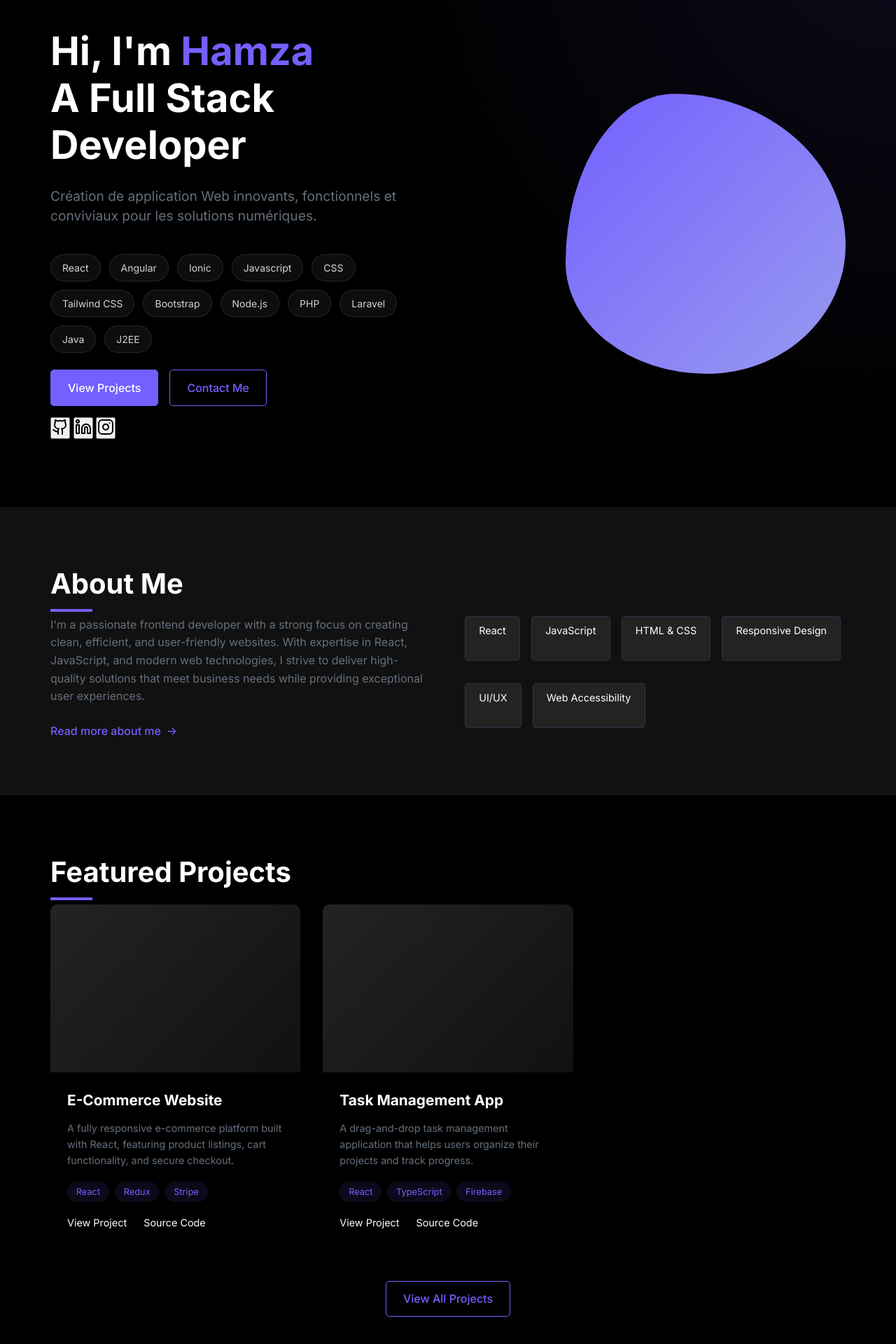
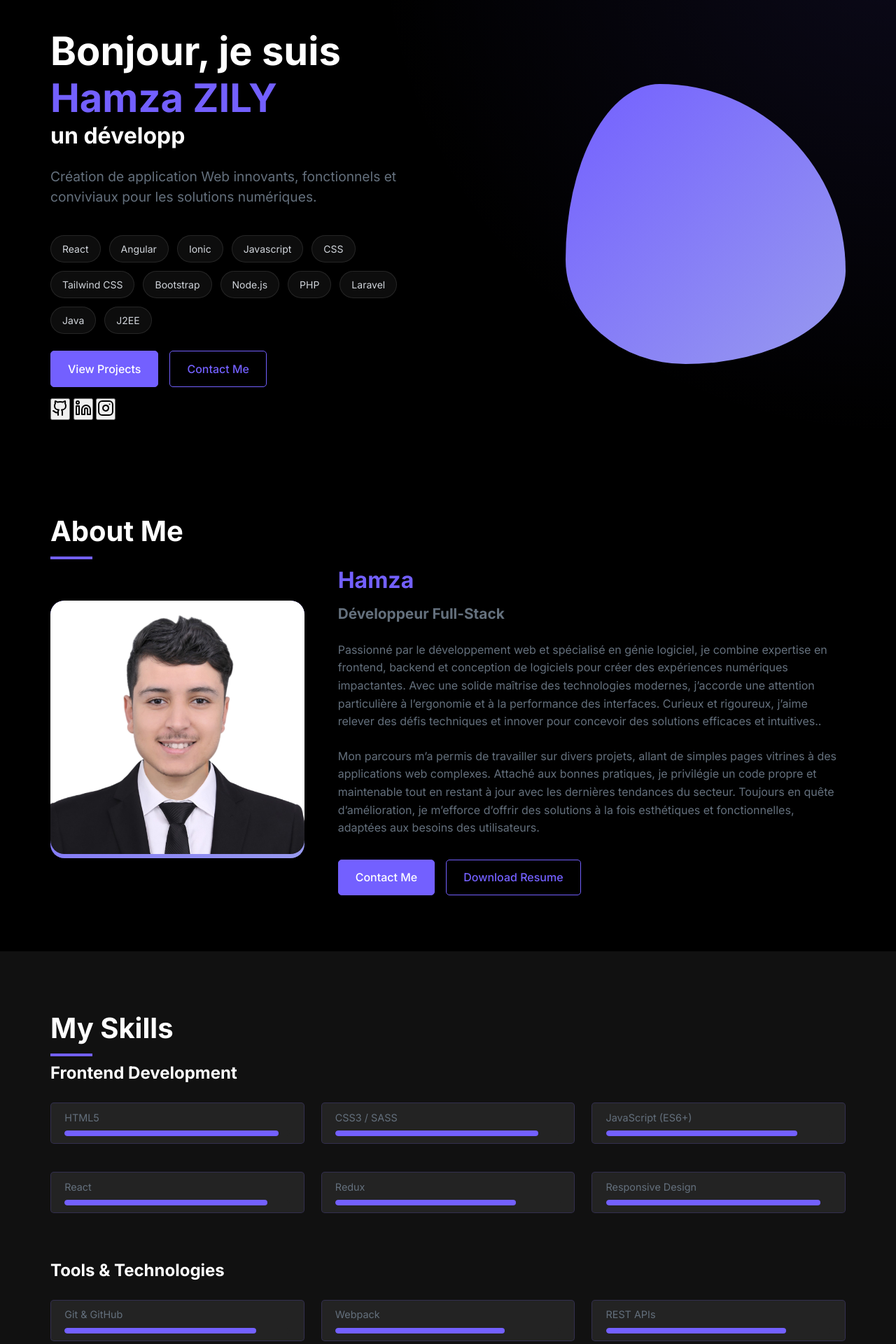
Before and after one commit to AkaMizzy/HamzaZILY_Officiel_Portfolio, a React (Create React App) app: page / in a window 1280 px wide. Shown: the part 120-2040 px from the top of the page at 70% size. Built offline with nearby package versions, Linux system fonts and the light colour scheme.

Commit message:
creating about me section

```diff
--- a/src/App.js
+++ b/src/App.js
@@ -17,12 +17,10 @@ function App() {
     <Router>
       <div className="App">
         <Navbar />
-        <Routes>
-          <Route path="/" element={<Home />} />
-          <Route path="/about" element={<About />} />
-          <Route path="/projects" element={<Projects />} />
-          <Route path="/contact" element={<Contact />} />
-        </Routes>
+        <Home />
+        <About />
+        <Projects />
+        <Contact />
         <Footer />
       </div>
     </Router>
--- a/src/index.css
+++ b/src/index.css
@@ -54,7 +54,7 @@ code {
 }
 
 .section {
-  padding: 5rem 0;
+  padding: 5rem 0; /* Reduced from 5rem to 3rem */
 }
 
 .section-title {
--- a/src/pages/About.css
+++ b/src/pages/About.css
@@ -1,6 +1,4 @@
-.about-page {
-  padding-top: 6rem;
-}
+
 
 /* About Hero Section */
 .about-hero {
--- a/src/pages/About.js
+++ b/src/pages/About.js
@@ -4,29 +4,37 @@ import './About.css';
 
 const About = () => {
   return (
-    <div className="about-page">
+    <div >
       {/* About Hero Section */}
       <section className="section about-hero">
         <div className="container">
           <h1 className="section-title">About Me</h1>
           <div className="about-hero-content">
             <div className="about-hero-image">
-              <div className="placeholder-profile"></div>
+              <div className="placeholder-profile">
+                <img
+                  src="/DSC_8406.png"
+                  alt="Profile"
+                  style={{ width: '100%', height: '100%', objectFit: 'cover', borderRadius: '20px' }}
+                />
+              </div>
             </div>
             <div className="about-hero-text">
               <h2>Hamza</h2>
-              <h3>Frontend Developer</h3>
+              <h3>Développeur Full-Stack</h3>
               <p>
-                I'm a passionate frontend developer dedicated to creating exceptional
-                digital experiences. With a strong foundation in modern web technologies
-                and a keen eye for design, I craft interfaces that are not only visually
-                appealing but also highly functional and user-friendly.
+              Passionné par le développement web et spécialisé en génie logiciel,
+              je combine expertise en frontend,
+              backend et conception de logiciels pour créer des expériences numériques impactantes.
+              Avec une solide maîtrise des technologies modernes, j’accorde une attention particulière à l’ergonomie et à la performance des interfaces.
+              Curieux et rigoureux, j’aime relever des défis techniques et innover pour concevoir des solutions efficaces et intuitives..
               </p>
               <p>
-                My journey in web development began several years ago, and since then
-                I've worked on a variety of projects, from simple landing pages to complex
-                web applications. I believe in writing clean, maintainable code and staying
-                up-to-date with the latest industry trends and best practices.
+              Mon parcours m’a permis de travailler sur divers projets,
+              allant de simples pages vitrines à des applications web complexes.
+              Attaché aux bonnes pratiques, je privilégie un code propre et maintenable tout en restant à jour avec les dernières tendances du secteur.
+              Toujours en quête d’amélioration, je m’efforce d’offrir des solutions à la fois esthétiques et fonctionnelles,
+              adaptées aux besoins des utilisateurs.
               </p>
               <div className="about-cta">
                 <Link to="/contact" className="btn btn-primary">Contact Me</Link>
--- a/src/pages/Home.css
+++ b/src/pages/Home.css
@@ -1,6 +1,6 @@
 /* Hero Section */
 .hero {
-  padding: 10rem 0 6rem;
+  padding: 10rem 0 3rem; /* Reduced bottom padding from 6rem to 3rem */
   background-color: var(--bg-primary);
   position: relative;
   overflow: hidden;
@@ -369,3 +369,17 @@
     font-size: 1.8rem;
   }
 }
+
+.typing-container {
+  min-height: 2.5rem;
+  min-width: 400px;
+  display: flex;
+  align-items: center;
+}
+
+@media screen and (max-width: 768px) {
+  .typing-container {
+    min-width: 300px;
+    justify-content: center;
+  }
+}
--- a/src/pages/Home.js
+++ b/src/pages/Home.js
@@ -1,22 +1,31 @@
-import React,{memo} from 'react';
-import { Link } from 'react-router-dom';
-import './Home.css';
-import { FaGithub, FaInstagram, FaLinkedinIn } from 'react-icons/fa';
-import { Github, Linkedin,  Instagram } from "lucide-react"
+import React, { memo, useState, useCallback, useEffect } from "react";
+import { Link } from "react-router-dom";
+import "./Home.css";
+import { FaGithub, FaInstagram, FaLinkedinIn } from "react-icons/fa";
+import { Github, Linkedin, Instagram } from "lucide-react";
+import About from "./About";
 
-const TechStack = ({ tech }) => (
-  <div className="tech-stack-item">
-    {tech}
-  </div>
-);
+const TechStack = ({ tech }) => <div className="tech-stack-item">{tech}</div>;
 
 const Home = () => {
   const TECH_STACK = [
-    "React", "Angular", "Ionic", "Javascript", "CSS", "Tailwind CSS", "Bootstrap",
-    "Node.js", "PHP", "Laravel", "Java", "J2EE"
+    "React",
+    "Angular",
+    "Ionic",
+    "Javascript",
+    "CSS",
+    "Tailwind CSS",
+    "Bootstrap",
+    "Node.js",
+    "PHP",
+    "Laravel",
+    "Java",
+    "J2EE",
   ];
   const SocialLink = memo(({ icon: Icon, link }) => (
-    <a href={link} target="_blank" rel="noopener noreferrer" className="mx-2"> {/* Added mx-2 for spacing */}
+    <a href={link} target="_blank" rel="noopener noreferrer" className="mx-2">
+      {" "}
+      {/* Added mx-2 for spacing */}
       <button className="group relative p-3">
         <div className="absolute inset-0 bg-gradient-to-r from-[#6366f1] to-[#a855f7] rounded-xl blur opacity-20 group-hover:opacity-40 transition duration-300"></div>
         <div className="relative rounded-xl bg-black/50 backdrop-blur-xl p-3 flex items-center justify-center border border-white/10 group-hover:border-white/20 transition-all duration-300">
@@ -27,39 +36,99 @@ const Home = () => {
   ));
   const SOCIAL_LINKS = [
     { icon: Github, link: "https://github.com/AkaMizzy" },
-    { icon: Linkedin, link: "https://www.linkedin.com/in/hamza-zily-5a9270302/" },
-    { icon: Instagram, link: "https://www.instagram.com/mizzy.in4k/" }
+    {
+      icon: Linkedin,
+      link: "https://www.linkedin.com/in/hamza-zily-5a9270302/",
+    },
+    { icon: Instagram, link: "https://www.instagram.com/mizzy.in4k/" },
   ];
-
+  const WORDS = [
+    "un développeur Front-End",
+    "un développeur Back-End",
+    "un développeur Full-Stack",
+    "un ingénieur en logiciel",
+  ];
+  const TYPING_SPEED = 100;
+  const ERASING_SPEED = 50;
+  const PAUSE_DURATION = 2000;
+  const [text, setText] = useState("");
+  const [isTyping, setIsTyping] = useState(true);
+  const [wordIndex, setWordIndex] = useState(0);
+  const [charIndex, setCharIndex] = useState(0);
+  const handleTyping = useCallback(() => {
+    if (isTyping) {
+      if (charIndex < WORDS[wordIndex].length) {
+        setText((prev) => prev + WORDS[wordIndex][charIndex]);
+        setCharIndex((prev) => prev + 1);
+      } else {
+        setTimeout(() => setIsTyping(false), PAUSE_DURATION);
+      }
+    } else {
+      if (charIndex > 0) {
+        setText((prev) => prev.slice(0, -1));
+        setCharIndex((prev) => prev - 1);
+      } else {
+        setWordIndex((prev) => (prev + 1) % WORDS.length);
+        setIsTyping(true);
+      }
+    }
+  }, [charIndex, isTyping, wordIndex]);
+  useEffect(() => {
+    const timeout = setTimeout(
+      handleTyping,
+      isTyping ? TYPING_SPEED : ERASING_SPEED
+    );
+    return () => clearTimeout(timeout);
+  }, [handleTyping]);
 
   return (
-    <div className="home">
+    <div>
       {/* Hero Section */}
       <section className="hero">
         <div className="container hero-container">
           <div className="hero-content">
             <h1 className="hero-title">
-              Hi, I'm <span className="highlight">Hamza</span> <br />
-              A Full Stack Developer
+              Bonjour, je suis <span className="highlight">Hamza ZILY</span> <br />
+              <p style={{fontSize: '2rem'}}>
+                <div className="typing-container" data-aos="fade-up" data-aos-delay="800">
+                  <span className="text-xl md:text-2xl bg-gradient-to-r from-gray-100 to-gray-300 bg-clip-text text-transparent font-light">
+                    {text}
+                  </span>
+                  <span className="w-[3px] h-6 bg-gradient-to-t from-[#6366f1] to-[#a855f7] ml-1 animate-blink"></span>
+                </div>
+              </p>
             </h1>
             <p className="hero-description">
-              Création de application Web innovants, fonctionnels et conviviaux pour les solutions numériques.
+              Création de application Web innovants, fonctionnels et conviviaux
+              pour les solutions numériques.
             </p>
-            <div className="tech-stack-container" data-aos="fade-up" data-aos-delay="1200">
+            <div
+              className="tech-stack-container"
+              data-aos="fade-up"
+              data-aos-delay="1200"
+            >
               {TECH_STACK.map((tech, index) => (
                 <TechStack key={index} tech={tech} />
               ))}
             </div>
             <div className="hero-buttons">
-              <Link to="/projects" className="btn btn-primary">View Projects</Link>
-              <Link to="/contact" className="btn btn-outline">Contact Me</Link>
+              <Link to="/projects" className="btn btn-primary">
+                View Projects
+              </Link>
+              <Link to="/contact" className="btn btn-outline">
+                Contact Me
+              </Link>
             </div>
-            <div className="hidden sm:flex gap-6 justify-start" data-aos="fade-up" data-aos-delay="1600" style={{marginTop: "1rem"}}>
-                  {SOCIAL_LINKS.map((social, index) => (
-                    <SocialLink key={index} {...social} />
-                  ))}
-                </div>
-
+            <div
+              className="hidden sm:flex gap-6 justify-start"
+              data-aos="fade-up"
+              data-aos-delay="1600"
+              style={{ marginTop: "1rem" }}
+            >
+              {SOCIAL_LINKS.map((social, index) => (
+                <SocialLink key={index} {...social} />
+              ))}
+            </div>
           </div>
           <div className="hero-image">
             <div className="image-container">
@@ -69,103 +138,6 @@ const Home = () => {
           </div>
         </div>
       </section>
-
-      {/* About Section Preview */}
-      <section className="section about-preview">
-        <div className="container">
-          <h2 className="section-title">About Me</h2>
-          <div className="about-content">
-            <div className="about-text">
-              <p>
-                I'm a passionate frontend developer with a strong focus on creating
-                clean, efficient, and user-friendly websites. With expertise in
-                React, JavaScript, and modern web technologies, I strive to deliver
-                high-quality solutions that meet business needs while providing
-                exceptional user experiences.
-              </p>
-              <Link to="/about" className="read-more">
-                Read more about me <span className="arrow">→</span>
-              </Link>
-            </div>
-            <div className="about-skills">
-              <div className="skill-item">React</div>
-              <div className="skill-item">JavaScript</div>
-              <div className="skill-item">HTML & CSS</div>
-              <div className="skill-item">Responsive Design</div>
-              <div className="skill-item">UI/UX</div>
-              <div className="skill-item">Web Accessibility</div>
-            </div>
-          </div>
-        </div>
-      </section>
-
-      {/* Featured Projects */}
-      <section className="section featured-projects">
-        <div className="container">
-          <h2 className="section-title">Featured Projects</h2>
-          <div className="projects-grid">
-            {/* Project 1 */}
-            <div className="project-card">
-              <div className="project-image">
-                <div className="placeholder-project"></div>
-              </div>
-              <div className="project-content">
-                <h3 className="project-title">E-Commerce Website</h3>
-                <p className="project-description">
-                  A fully responsive e-commerce platform built with React, featuring product listings, cart functionality, and secure checkout.
-                </p>
-                <div className="project-tags">
-                  <span className="project-tag">React</span>
-                  <span className="project-tag">Redux</span>
-                  <span className="project-tag">Stripe</span>
-                </div>
-                <div className="project-links">
-                  <a href="#" className="project-link">View Project</a>
-                  <a href="#" className="project-link">Source Code</a>
-                </div>
-              </div>
-            </div>
-
-            {/* Project 2 */}
-            <div className="project-card">
-              <div className="project-image">
-                <div className="placeholder-project"></div>
-              </div>
-              <div className="project-content">
-                <h3 className="project-title">Task Management App</h3>
-                <p className="project-description">
-                  A drag-and-drop task management application that helps users organize their projects and track progress.
-                </p>
-                <div className="project-tags">
-                  <span className="project-tag">React</span>
-                  <span className="project-tag">TypeScript</span>
-                  <span className="project-tag">Firebase</span>
-                </div>
-                <div className="project-links">
-                  <a href="#" className="project-link">View Project</a>
-                  <a href="#" className="project-link">Source Code</a>
-                </div>
-              </div>
-            </div>
-          </div>
-          <div className="view-all">
-            <Link to="/projects" className="btn btn-outline">View All Projects</Link>
-          </div>
-        </div>
-      </section>
-
-      {/* Contact CTA */}
-      <section className="section contact-cta">
-        <div className="container">
-          <div className="cta-content">
-            <h2 className="cta-title">Interested in working together?</h2>
-            <p className="cta-description">
-              I'm always open to discussing new projects, creative ideas, or opportunities to be part of your vision.
-            </p>
-            <Link to="/contact" className="btn btn-primary">Get In Touch</Link>
-          </div>
-        </div>
-      </section>
     </div>
   );
 };
```
Also changed, not shown: public/DSC_8406.png (added).
